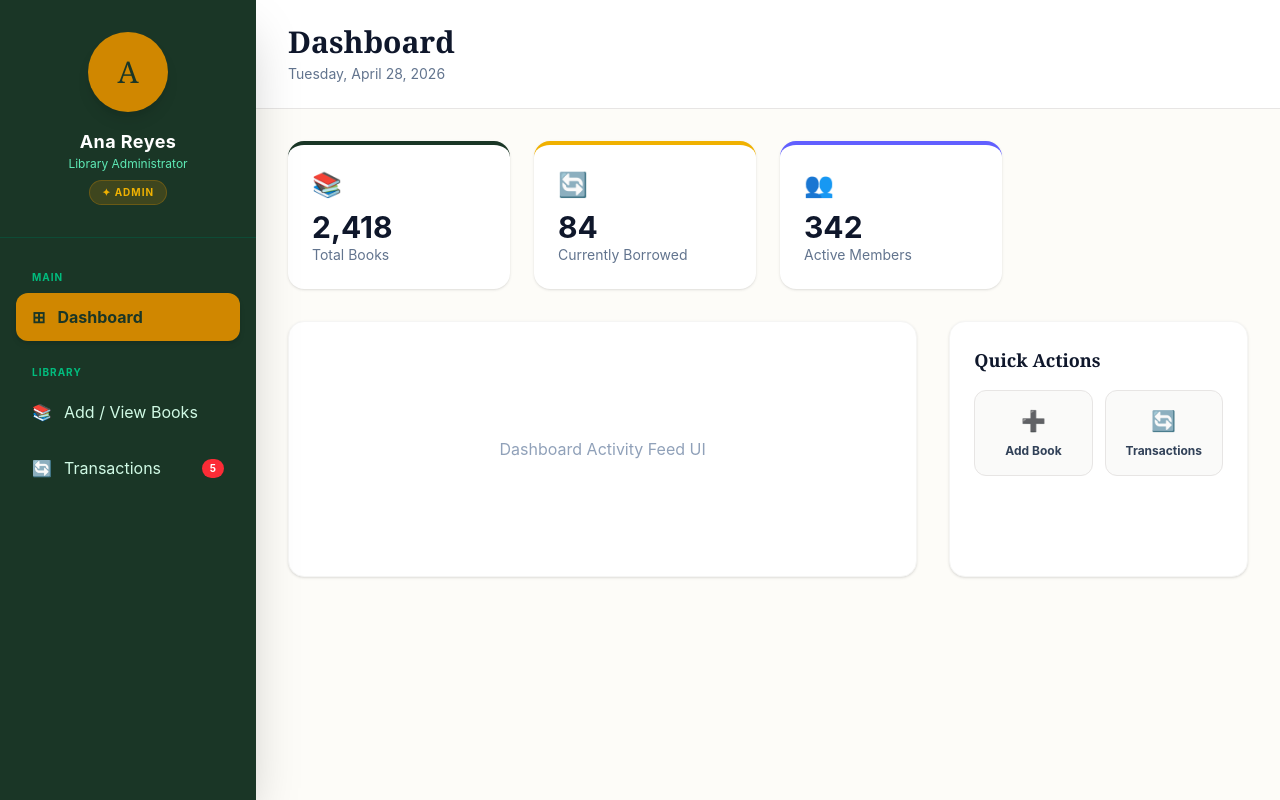
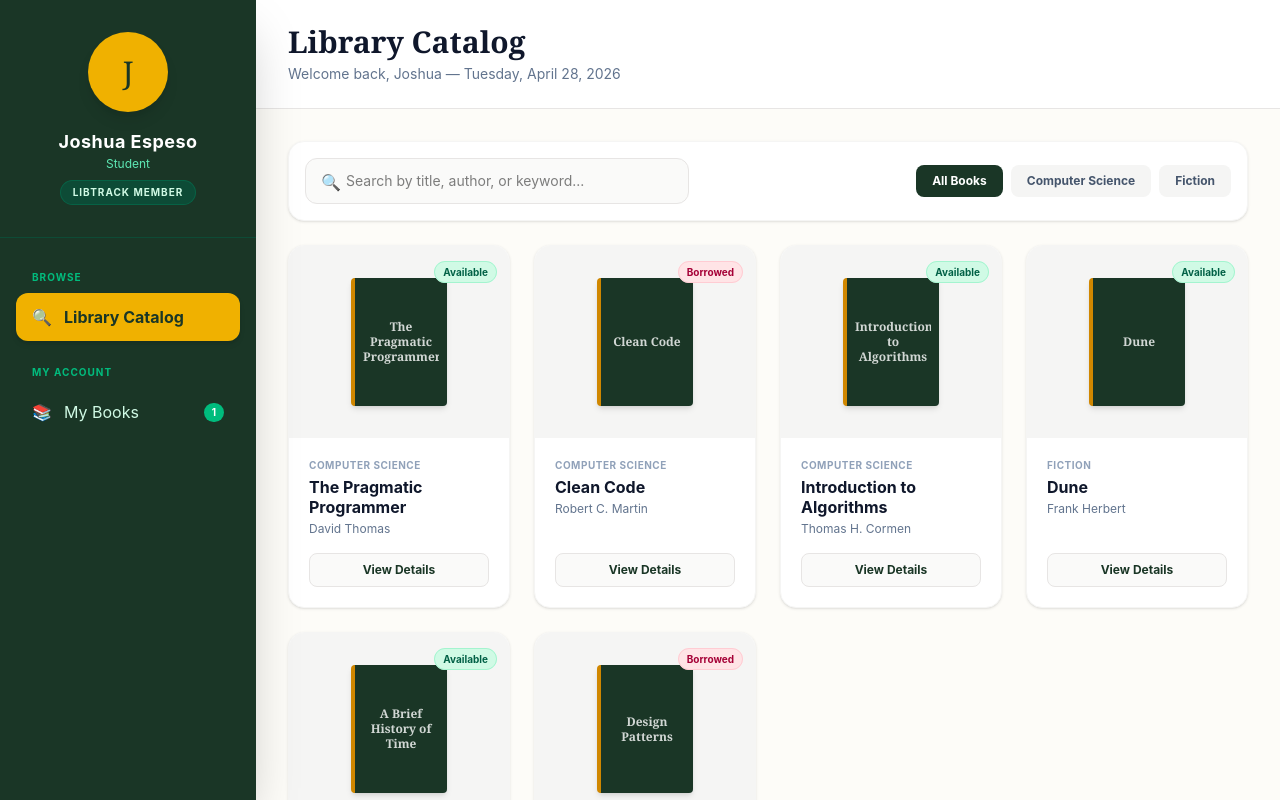
Before and after one commit to Anakin1896/LibTrack, a React app in the folder frontend/: page /dashboard in a window 1280 px wide. Built offline with nearby package versions, Linux system fonts and the light colour scheme; sample sign-in values are in the browser's storage; the HTML template or start-up script is replaced by a standard one.

Commit message:
Dashboard

```diff
--- a/frontend/src/pages/Dashboard.jsx
+++ b/frontend/src/pages/Dashboard.jsx
@@ -1,6 +1,7 @@
 import { useEffect, useState } from 'react';
 import { useNavigate } from 'react-router-dom';
 import AdminDashboard from '../components/AdminDashboard';
+import MemberDashboard from '../components/MemberDashboard';
 import api from '../api';
 
 function Dashboard() {
@@ -19,9 +20,9 @@
 
     setTimeout(() => {
       setUser({
-        first_name: 'Ana',
-        last_name: 'Reyes',
-        role: 'LIBRARIAN'
+        first_name: 'Joshua',
+        last_name: 'Espeso',
+        role: 'STUDENT'
       });
       setLoading(false);
     }, 500);
@@ -29,19 +30,18 @@
   }, [navigate]);
 
   if (loading) {
-    return <div className="flex h-screen items-center justify-center bg-[#FDFCF8]">Loading LibTrack...</div>;
+    return <div className="flex h-screen items-center justify-center bg-[#FDFCF8] font-bold text-[#1a3626]">Loading LibTrack...</div>;
   }
 
   if (user?.role === 'LIBRARIAN' || user?.role === 'ADMIN') {
     return <AdminDashboard user={user} />;
   }
 
-  return (
-    <div className="p-10">
-      <h1 className="text-3xl font-bold">Student Catalog</h1>
-      <p>Welcome, {user?.first_name}. The student view is under construction.</p>
-    </div>
-  );
+  if (user?.role === 'STUDENT' || user?.role === 'TEACHER') {
+    return <MemberDashboard user={user} />;
+  }
+
+  return <div>Unknown Role</div>;
 }
 
 export default Dashboard;
```
